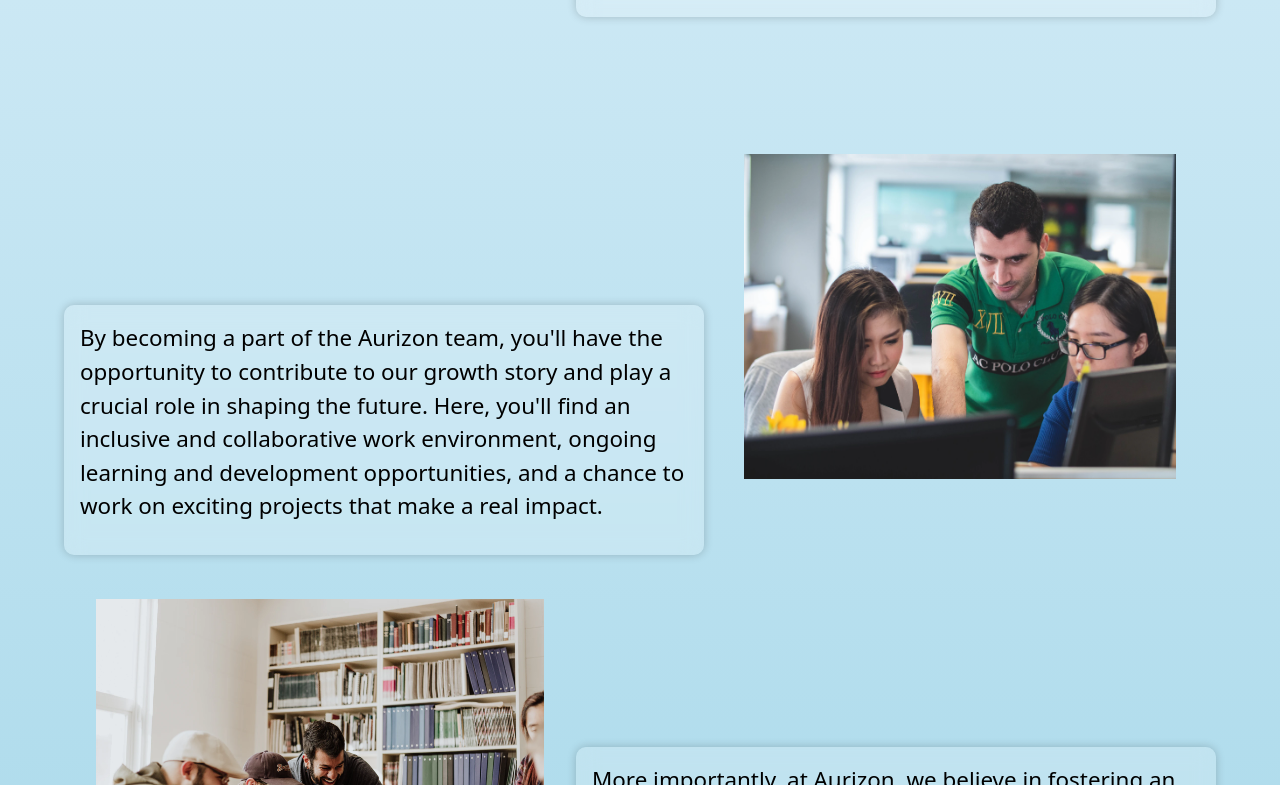
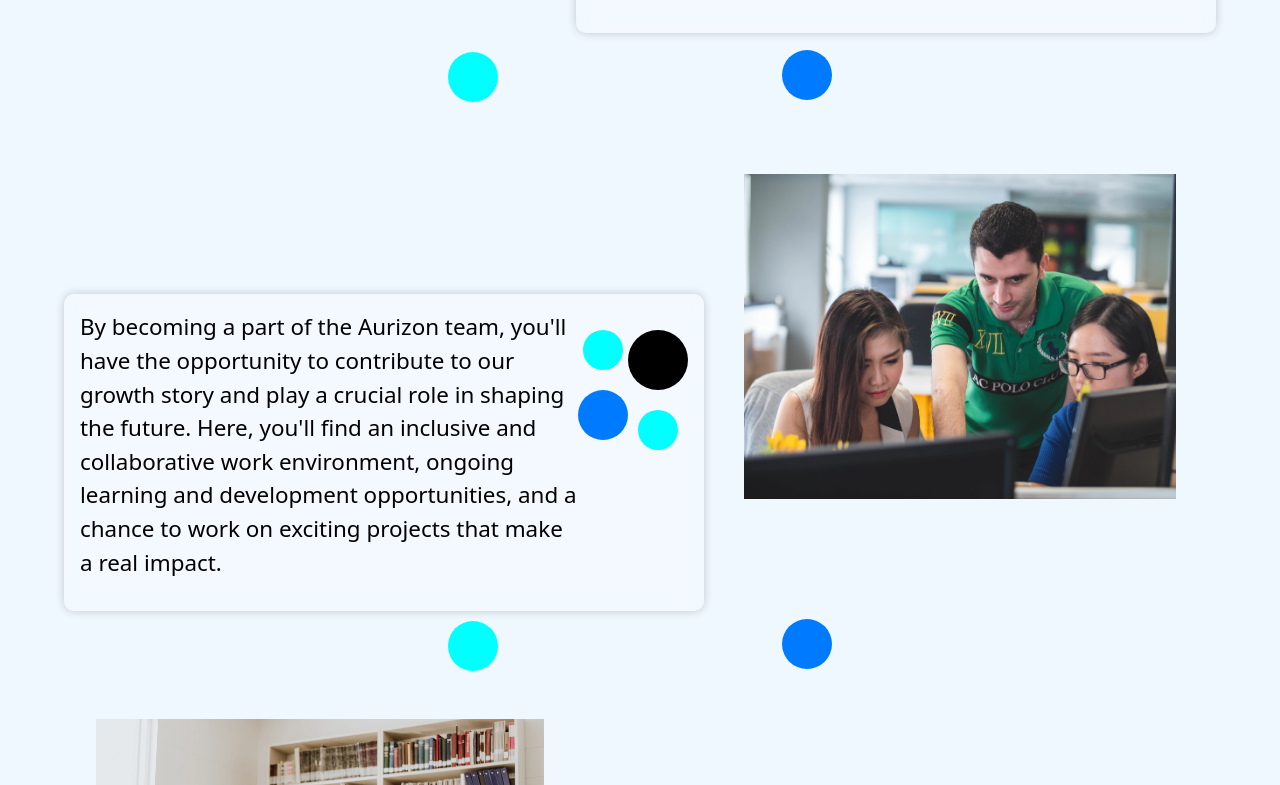
Before and after one commit to jdelvalle12/aurizon, a React (Create React App) app in the folder client/: page /careers in a window 1280 px wide. Shown: the part 1375-2160 px from the top of the page. Built offline with nearby package versions, Linux system fonts and the light colour scheme.

Commit message:
designs added onto the page, more content to be added.

```diff
--- a/client/src/App.css
+++ b/client/src/App.css
@@ -2770,7 +2770,7 @@
   text-align: center;
   width: 100%;
   height: 100%;
-  background: linear-gradient(to bottom, aliceblue, rgb(148, 208, 228));
+  background: aliceblue;
 }
 
 .careers-background {
@@ -2853,7 +2853,7 @@
   text-align: left;
   float: right;
   /* flex-direction: column; */
-  margin-top: 14rem;
+  margin-top: 15rem;
   margin-right: 4rem;
   padding: 1rem;
   background: rgba(255, 255, 255, 0.2);
@@ -2865,8 +2865,93 @@
 .learning-too {
   width: 35%;
   height: auto;
-  margin-top: 7rem;
+  margin-top: 8rem;
   margin-left: 4rem; /* Adjusted margin to move the image to the left */
+}
+
+/* First circle */
+.random-design::before {
+  content: "";
+  display: block;
+  width: 50px;
+  height: 50px;
+  background-color: #007bff;
+  border-radius: 50%;
+  margin: 0 auto;
+  margin-top: 5rem;
+  margin-right: 28rem;
+}
+
+.random-design::after {
+  content: "";
+  display: block;
+  width: 50px;
+  height: 50px;
+  background-color: aqua;
+  border-radius: 50%;
+  margin: 0 auto;
+  margin-top: -3rem;
+  margin-left: 28rem;
+}
+
+/* Second circle */
+.random-design:nth-child(2)::before {
+  content: "";
+  display: block;
+  width: 40px; /* Adjust size as needed */
+  height: 40px; /* Adjust size as needed */
+  background-color: aqua; /* Different color */
+  border-radius: 50%;
+  margin: 0 auto;
+  margin-top: 20px;
+}
+
+/* Third circle */
+.random-design:nth-child(3)::before {
+  content: "";
+  display: block;
+  width: 60px; /* Adjust size as needed */
+  height: 60px; /* Adjust size as needed */
+  background-color: black; /* Different color */
+  border-radius: 50%;
+  margin: 0 auto;
+  margin-top: 20px;
+}
+
+/* Fourth circle */
+.random-design:nth-child(2)::after {
+  content: "";
+  display: block;
+  width: 50px;
+  height: 50px;
+  background-color: #007bff;
+  border-radius: 50%;
+  margin: 0 auto;
+  margin-top: 20px;
+}
+
+/* Fifth circle */
+.random-design:nth-child(3)::after {
+  content: "";
+  display: block;
+  width: 40px; /* Adjust size as needed */
+  height: 40px; /* Adjust size as needed */
+  background-color: aqua; /* Different color */
+  border-radius: 50%;
+  margin: 0 auto;
+  margin-top: 20px;
+}
+
+/* Sixth circle */
+.random-design:nth-child(4)::after {
+  content: "";
+  display: block;
+  width: 60px; /* Adjust size as needed */
+  height: 60px; /* Adjust size as needed */
+  background-color: black; /* Different color */
+  border-radius: 50%;
+  margin: 0 auto;
+  margin-top: 20px;
 }
 
 .career-description-two {
@@ -2880,7 +2965,7 @@
   text-align: left;
   float: left;
   /* flex-direction: column; */
-  margin-top: 18rem;
+  margin-top: 12rem;
   margin-left: 4rem;
   padding: 1rem;
   background: rgba(255, 255, 255, 0.2);
@@ -2892,7 +2977,7 @@
 .learning {
   width: 40%;
   height: auto;
-  margin-top: 10rem;
+  margin-top: 2rem;
   margin-left: 20rem;
   padding: 2.5rem;
   /* float: right; */
@@ -2921,7 +3006,7 @@
 .having-fun {
   width: 35%;
   height: auto;
-  margin-top: 5rem;
+  margin-top: 3rem;
   margin-left: 6rem; /* Adjusted margin to move the image to the left */
 }
 
--- a/client/src/pages/Careers.js
+++ b/client/src/pages/Careers.js
@@ -56,6 +56,7 @@
            </p>
         </div>
            <img src={LearningToo} alt='learning-too' className='learning-too'></img>
+           <span className='random-design'></span>
         <div className='career-description-two'>
            <p>
            By becoming a part of the Aurizon team, you'll have the opportunity to
@@ -64,17 +65,25 @@
            ongoing learning and development opportunities, and a chance to work on
            exciting projects that make a real impact.
            </p>
+        <span className='random-design'></span>
+        <span className='random-design'></span>
         </div>
             <img src={Learning} alt='learning' className='learning'></img>
+           <span className='random-design'></span> {/* Second circle */}
         <div className='having-fun-description'>
             <p>
              More importantly, at Aurizon, we believe in fostering an environment
              where you can have fun and be yourself. We value authenticity and
              encourage you to bring your unique personality to the workplace.
             </p>
+        <span className='random-design'></span>
+        <span className='random-design'></span>
+        </div>
+            <img src={HavingFun} alt='having-fun' className='having-fun'></img>
+            <span className='random-design'></span>
+        <div>
 
         </div>
-            <img src={HavingFun} alt='having-fun' className='having-fun'></img>
         <div className='career-description-three'>
            <p>
            Join us in our journey to redefine possibilities and create meaningful
@@ -82,6 +91,8 @@
            your career in the process. Explore our current job openings and take
            the first step toward a rewarding future with Aurizon.
            </p>
+           <span className='random-design'></span>
+           <span className='random-design'></span>
         </div>
             <img src={Working} alt='working' className='working'></img>
         </div>
```
